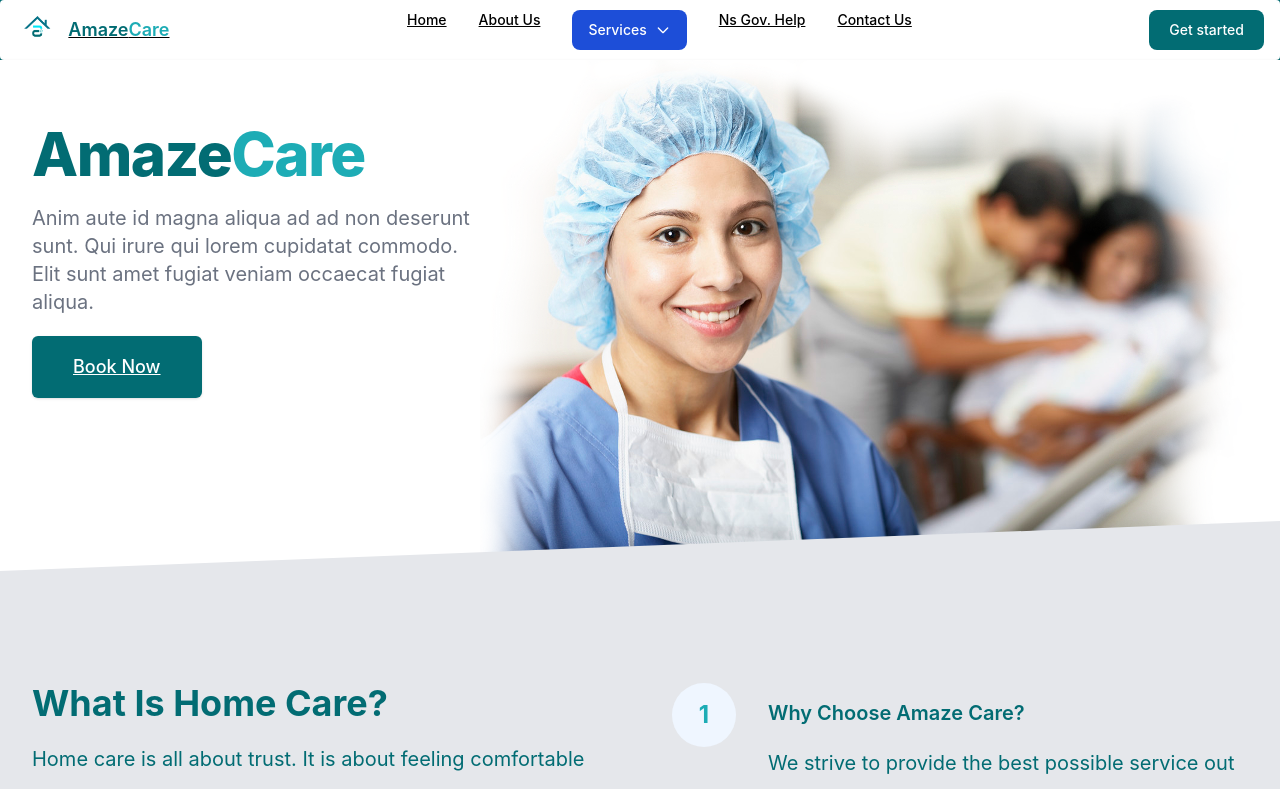
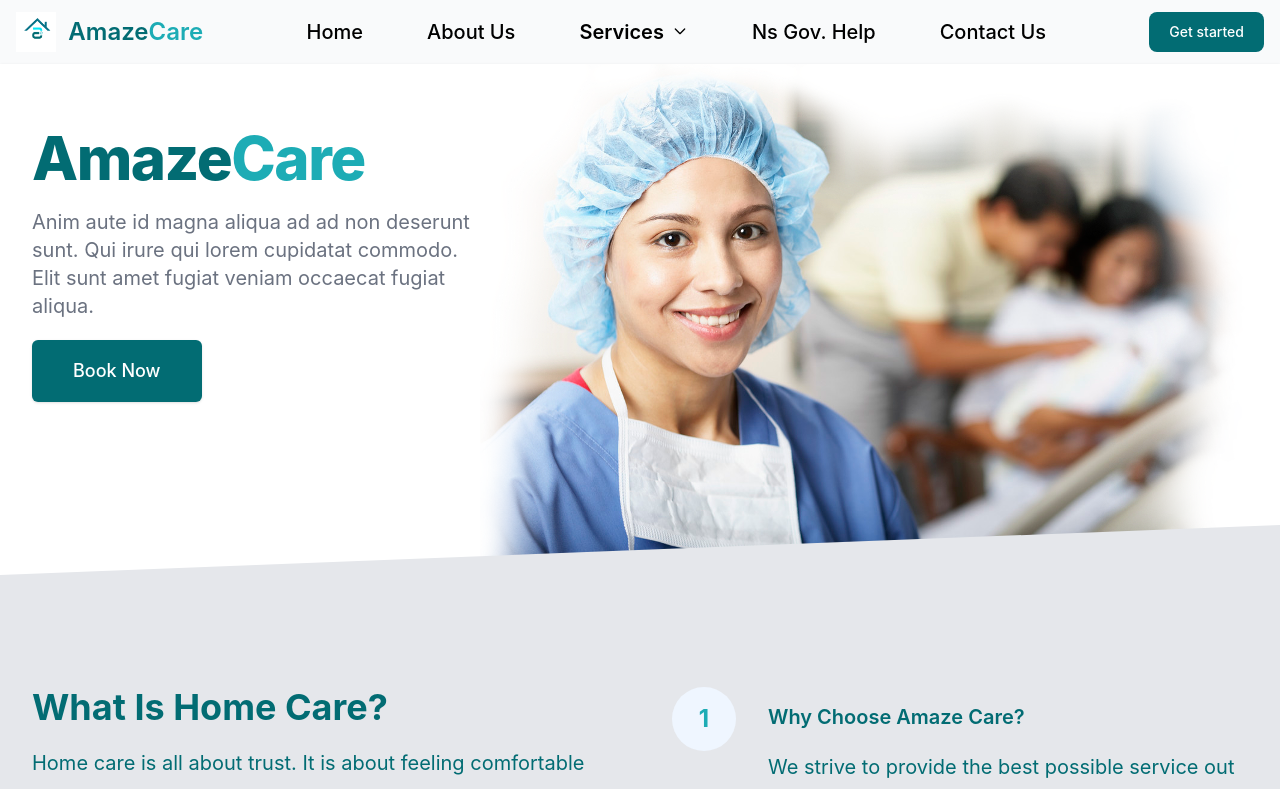
Before and after one commit to AmazeCare/App, a React (Create React App) app: page / in a window 1280 px wide. Shown: the top 789 px of the page. Built offline with nearby package versions, Linux system fonts and the light colour scheme; the HTML template or start-up script is replaced by a standard one.

Commit message:
CSS changes

```diff
--- a/src/components/NavItems/index.js
+++ b/src/components/NavItems/index.js
@@ -9,11 +9,11 @@ function NavItems() {
   const [isOpen, setisOpen] = useState(false);
 
   return (
-    <nav className="border-gray-200 px-2 sm:px-4 py-2.5 rounded bg-white shadow">
+    <nav className="px-2 sm:px-4 py-2.5 bg-gray-50">
       <div className="container flex flex-wrap justify-between items-center mx-auto">
-        <a href="/" className="flex">
+        <a href="/" className="flex no-underline">
           <img className="mr-3 h-10" src={logo} alt="Logo" />
-          <span className="self-center text-lg font-semibold whitespace-nowrap text-primary">
+          <span className="self-center text-2xl font-semibold text-primary">
             Amaze
             <span className="text-secondary">Care</span>
           </span>
@@ -41,7 +41,7 @@ function NavItems() {
         <div className={`${navbarOpen ? '' : 'hidden'} justify-between items-center w-full md:flex md:w-auto md:order-1" id="mobile-menu-4`}>
           <ul className="flex flex-col mt-4 md:flex-row md:space-x-8 md:mt-0 md:text-sm md:font-medium">
             <li>
-              <a href="/" className="block py-2 pr-4 pl-3 text-black rounded md:bg-transparent md:p-0 hover:text-primary" aria-current="page">Home</a>
+              <a href="/" className="nav-items" aria-current="page">Home</a>
             </li>
             <li>
               <a href="/about-us" className="nav-items">
@@ -49,12 +49,12 @@ function NavItems() {
               </a>
             </li>
             <li>
-              <button onClick={() => setisOpen(!isOpen)} className="text-white bg-blue-700 hover:bg-blue-800 focus:ring-4 focus:outline-none focus:ring-blue-300 font-medium rounded-lg text-sm px-4 py-2.5 text-center inline-flex items-center dark:bg-blue-600 dark:hover:bg-blue-700 dark:focus:ring-blue-800" type="button">
+              <button onClick={() => setisOpen(!isOpen)} className="font-semibold nav-items inline-flex items-baseline align-middle" type="button">
                 Services
                 <svg className="w-4 h-4 ml-2" fill="none" stroke="currentColor" viewBox="0 0 24 24" xmlns="http://www.w3.org/2000/svg"><path strokeLinecap="round" strokeLinejoin="round" strokeWidth="2" d="M19 9l-7 7-7-7" /></svg>
               </button>
               {isOpen && (
-                <div className="z-10 absolute bg-white divide-y divide-gray-100 rounded shadow w-44">
+                <div className="z-10 absolute bg-white divide-y divide-gray-100 rounded px-4">
                   <ul className="py-1 text-sm text-gray-700 dark:text-gray-200">
                     <li>
                       <a href="/contact-us" className="nav-items p-2">Associate Care</a>
--- a/src/index.css
+++ b/src/index.css
@@ -30,10 +30,6 @@ code {
     @apply text-lg font-semibold;
   }
 
-  a {
-    @apply underline;
-  }
-
   p, label {
     font-size: 20px;
     margin: 0 0 20px 0;
@@ -48,6 +44,6 @@ code {
   }
 
   .nav-items {
-    @apply block py-2 pr-4 pl-3 text-black border-b border-gray-100 hover:bg-gray-50 md:hover:bg-gray-700 md:border-0 md:p-0 hover:text-primary;
+    @apply block px-4 py-2 text-black border-gray-100 no-underline hover:bg-gray-100 hover:text-primary rounded-lg text-xl outline-offset-0;
   }
 }
```
Also changed, not shown: .eslintrc.js.
